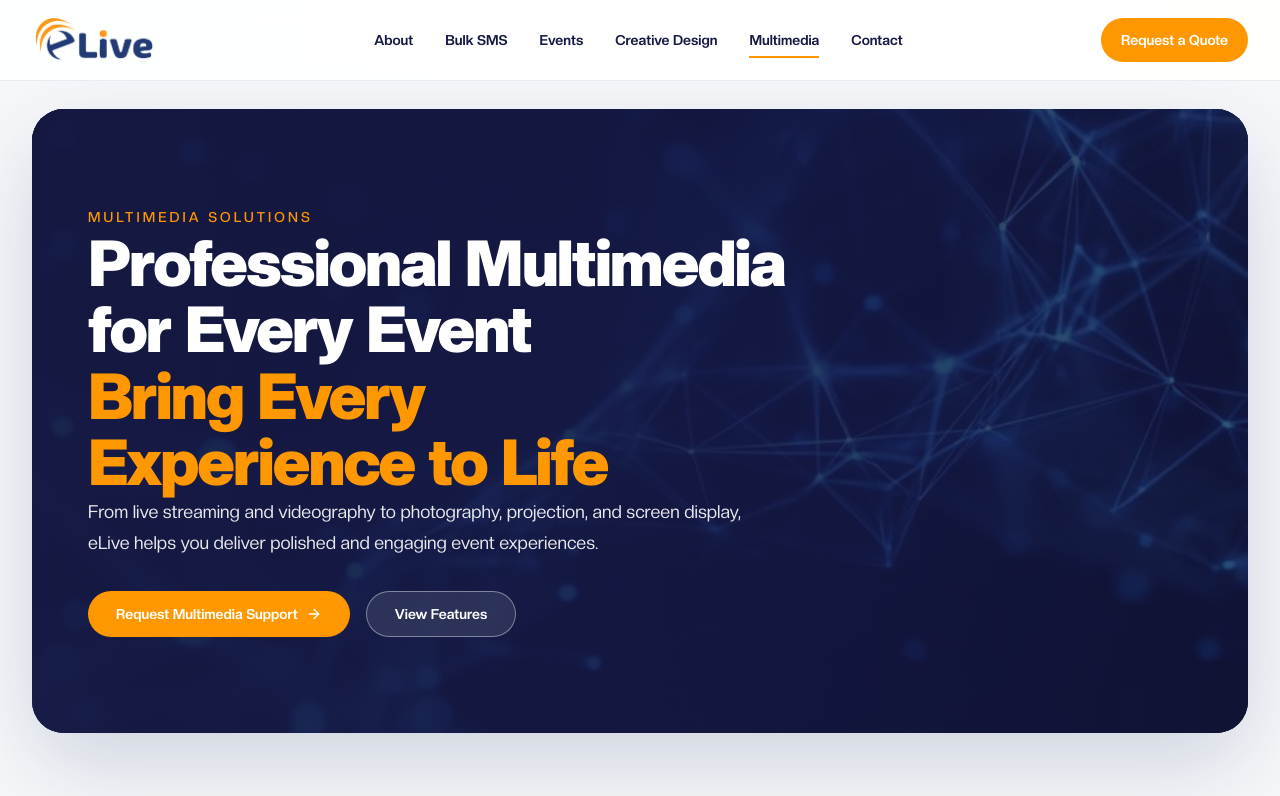
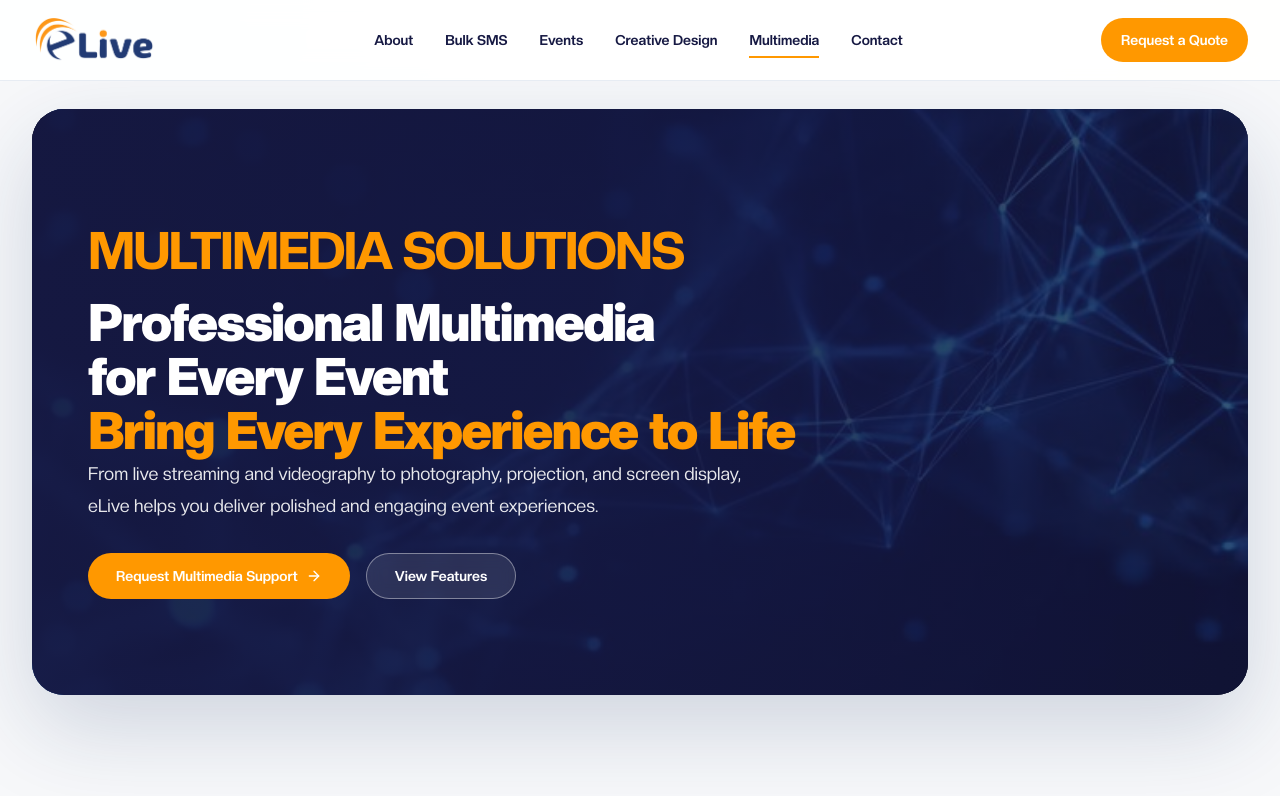
Before and after one commit to kite255/elive-website, a Next.js app: page /multimedia in a window 1280 px wide. Shown: the top 796 px of the page. Built offline with nearby package versions, Linux system fonts and the light colour scheme.

Commit message:
Match website hero typography to eLive Events

```diff
--- a/app/multimedia/page.tsx
+++ b/app/multimedia/page.tsx
@@ -263,14 +263,14 @@ export default function MultimediaPage() {
             >
               <motion.p
                 variants={fadeUp}
-                className="text-sm font-medium uppercase tracking-[0.22em] text-[var(--color-elive-accent)]"
+                className="text-4xl font-extrabold uppercase tracking-[0.22em] text-[var(--color-elive-accent)] lg:text-[52px] lg:leading-[1.03] lg:tracking-[-0.035em] lg:leading-[1.03] lg:tracking-[-0.035em]"
               >
                 Multimedia Solutions
               </motion.p>
 
               <motion.h1
                 variants={fadeUp}
-                className="mt-5 text-4xl font-medium leading-tight md:text-5xl lg:text-[64px] lg:leading-[1.05]"
+                className="mt-5 text-4xl font-extrabold leading-tight md:text-5xl lg:text-[52px] lg:leading-[1.03] lg:tracking-[-0.035em] lg:leading-[1.05] lg:text-[52px] lg:leading-[1.03] lg:tracking-[-0.035em]"
               >
                 <span className="block text-white">
                   Professional Multimedia for Every Event
```
